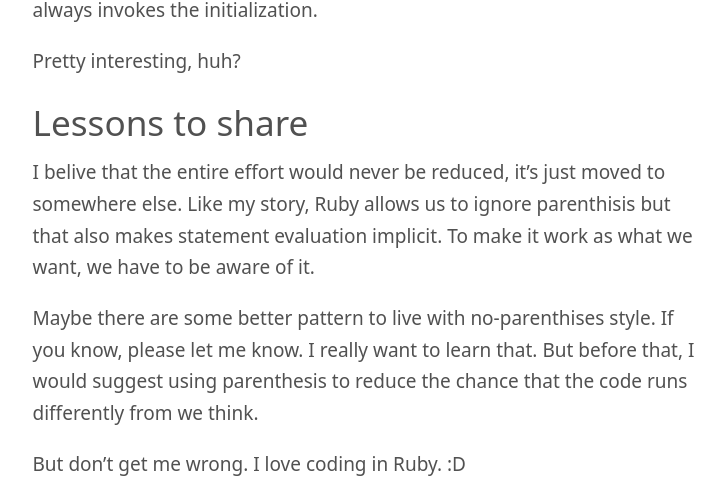
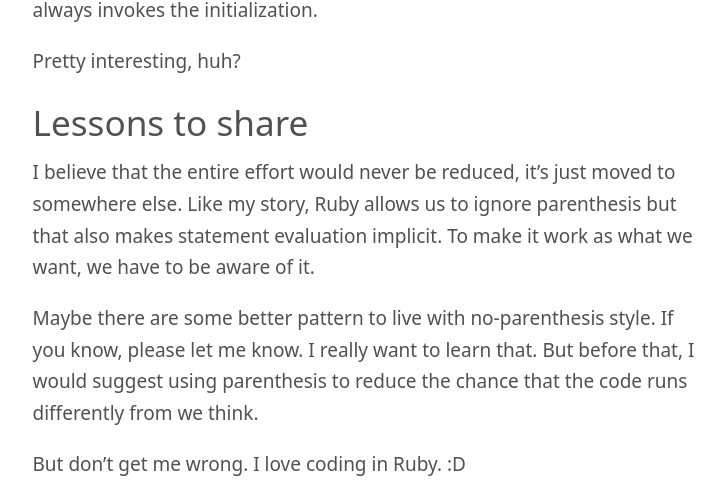
Before and after one commit to jimytc/jimytc.github.io, a plain HTML site: page posts/2020/02/22/trapped_by_ruby_operators_precedence/index.html in a window 1280 px wide. Shown: the part 2003-2483 px from the top of the page, without its empty margins (338-1063 px from the left). Drawn offline with nearby package versions, Linux system fonts and the light colour scheme.

Commit message:
deploy: jimytc/blogging-with-hugo@bb1a84bdb525583eda4cd9a6726c10be7a0e78b5

```diff
--- a/posts/2020/02/22/trapped_by_ruby_operators_precedence/index.html
+++ b/posts/2020/02/22/trapped_by_ruby_operators_precedence/index.html
@@ -12,7 +12,7 @@ in
 <span style=color:#66d9ef>end</span>
 </code></pre></div><h3 id=boom>Boom!!</h3><h2 id=what-happened>What happened?</h2><p>This is something about Ruby&rsquo;s operator precedence. You can refer the post <a href=https://ruby-doc.org/core-2.7.0/doc/syntax/precedence_rdoc.html>here</a>.</p><p>The original guard condition, <code>defined? NET_TOOL && !Rails.env.test?</code>.
 <code>&&</code> operator has higher order than <code>defined?</code> so the expression becomes <code>defined?(NET_TOOL && !Rails.env.test?)</code>.</p><p>Further, namespace, <code>NET_TOOL</code>, exists and <code>!Rails.env.test?</code> is <code>false</code> in testing, the code will be recognized as <code>defined?(false)</code> and it will return a <code>"expression"</code> string.</p><p>In Ruby, the if-statement cares about falsy and truthy, not the boolean value, <code>true</code> and <code>false</code>.
-Truthy means values that are not <code>nil</code> or <code>false</code>. Therefore, our original if-statement always checks on truthy value so it always invokes the initialization.</p><p>Pretty interesting, huh?</p><h2 id=lessons-to-share>Lessons to share</h2><p>I belive that the entire effort would never be reduced, it&rsquo;s just moved to somewhere else. Like my story, Ruby allows us to ignore parenthisis but that also makes statement evaluation implicit. To make it work as what we want, we have to be aware of it.</p><p>Maybe there are some better pattern to live with no-parenthises style. If you know, please let me know. I really want to learn that. But before that, I would suggest using parenthesis to reduce the chance that the code runs differently from we think.</p><p>But don&rsquo;t get me wrong. I love coding in Ruby. :D</p><h3 id=another-mysterious-thing-to-dive-into-but-not-this-time>Another mysterious thing to dive into but not this time.</h3><p>Remember the two different commands? That would be another story about what <code>rails</code> does and how it makes different from <code>ruby</code>.</p></div><div id=disqus_thread></div><script type=text/javascript>(function(){if(location.hostname==="localhost"||location.hostname==="127.0.0.1"||location.hostname===""){return;}
+Truthy means values that are not <code>nil</code> or <code>false</code>. Therefore, our original if-statement always checks on truthy value so it always invokes the initialization.</p><p>Pretty interesting, huh?</p><h2 id=lessons-to-share>Lessons to share</h2><p>I believe that the entire effort would never be reduced, it&rsquo;s just moved to somewhere else. Like my story, Ruby allows us to ignore parenthesis but that also makes statement evaluation implicit. To make it work as what we want, we have to be aware of it.</p><p>Maybe there are some better pattern to live with no-parenthesis style. If you know, please let me know. I really want to learn that. But before that, I would suggest using parenthesis to reduce the chance that the code runs differently from we think.</p><p>But don&rsquo;t get me wrong. I love coding in Ruby. :D</p><h3 id=another-mysterious-thing-to-dive-into-but-not-this-time>Another mysterious thing to dive into but not this time.</h3><p>Remember the two different commands? That would be another story about what <code>rails</code> does and how it makes different from <code>ruby</code>.</p></div><div id=disqus_thread></div><script type=text/javascript>(function(){if(location.hostname==="localhost"||location.hostname==="127.0.0.1"||location.hostname===""){return;}
 var dsq=document.createElement('script');dsq.type='text/javascript';dsq.async=true;var disqus_shortname='jimytc-github-io';dsq.src='//'+disqus_shortname+'.disqus.com/embed.js';(document.getElementsByTagName('head')[0]||document.getElementsByTagName('body')[0]).appendChild(dsq);})();</script><noscript>Please enable JavaScript to view the
 <a href=http://disqus.com/?ref_noscript>comments powered by Disqus.</a></noscript><a href=http://disqus.com/ class=dsq-brlink>comments powered by
 <span class=logo-disqus>Disqus</span></a></article></div><script type=application/javascript>var doNotTrack=false;if(!doNotTrack){window.ga=window.ga||function(){(ga.q=ga.q||[]).push(arguments)};ga.l=+new Date;ga('create','UA-9646591-7','auto');ga('send','pageview');}</script><script async src=https://www.google-analytics.com/analytics.js></script><script defer src=https://use.fontawesome.com/releases/v5.5.0/js/all.js integrity=sha384-GqVMZRt5Gn7tB9D9q7ONtcp4gtHIUEW/yG7h98J7IpE3kpi+srfFyyB/04OV6pG0 crossorigin=anonymous></script><script src=https://cdnjs.cloudflare.com/ajax/libs/highlight.js/9.13.1/highlight.min.js></script><script type=text/javascript>hljs.initHighlightingOnLoad();</script></body></html>
```
